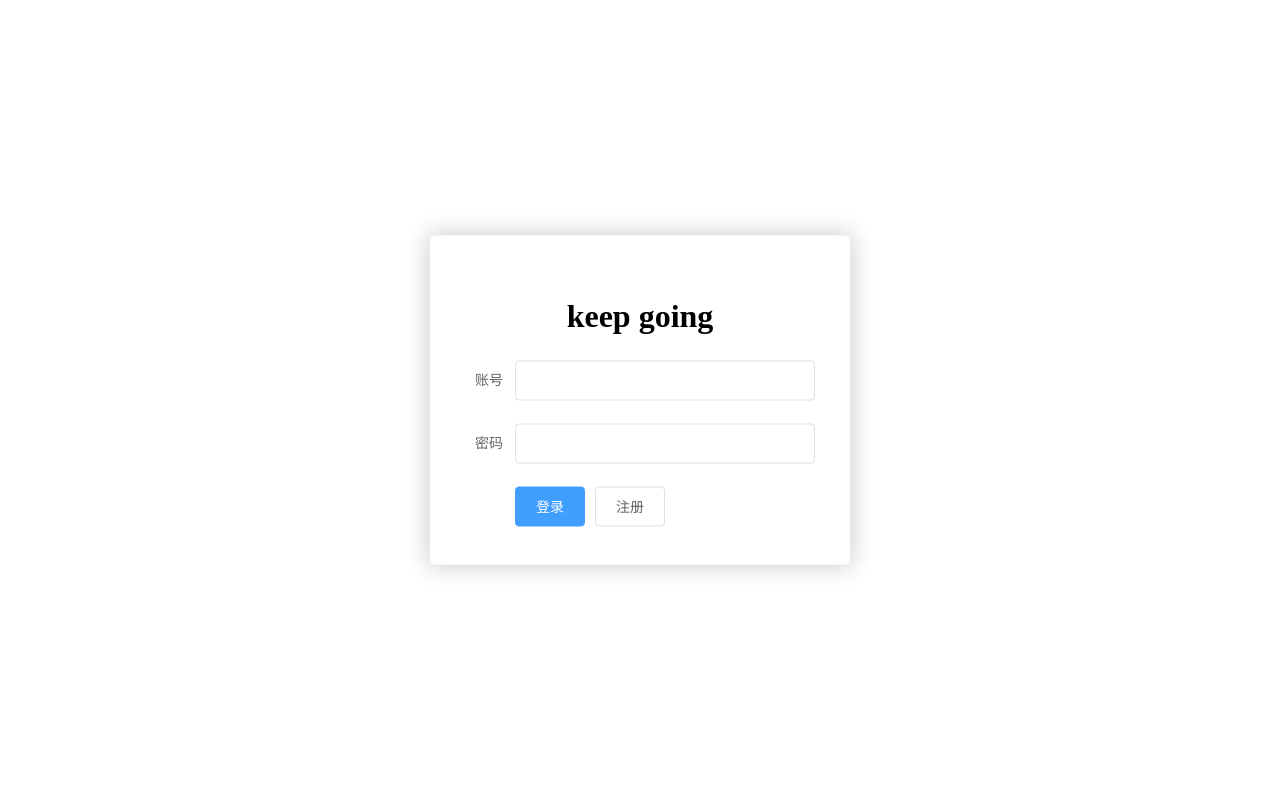
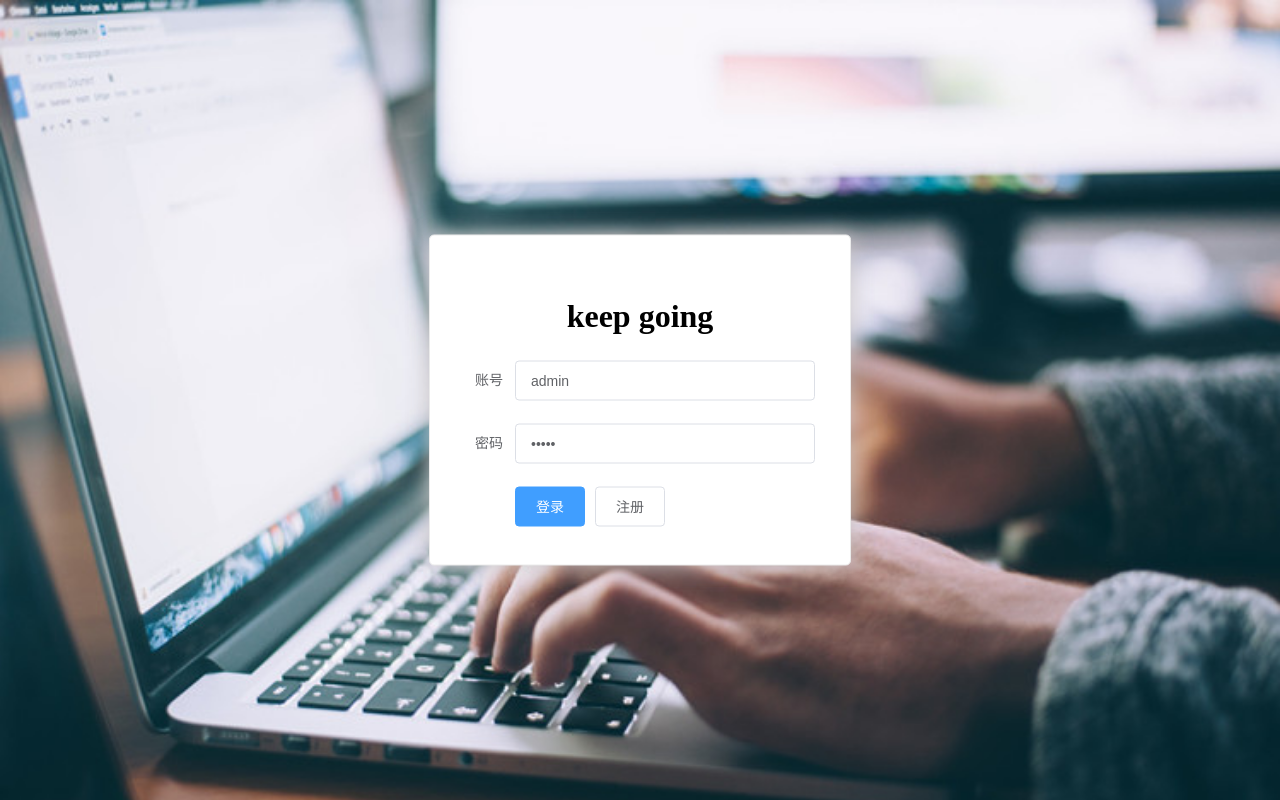
Before and after one commit to dengjianfl/blog-admin-ts, a Vue app: page /login in a window 1280 px wide. Built offline with nearby package versions, Linux system fonts and the light colour scheme.

Commit message:
登录界面接口调试

```diff
--- a/package.json
+++ b/package.json
@@ -9,6 +9,7 @@
     "test:unit": "vue-cli-service test:unit"
   },
   "dependencies": {
+    "axios": "^0.19.0",
     "element-ui": "^2.4.5",
     "vue": "^2.6.10",
     "vue-class-component": "^7.0.2",
--- a/src/App.vue
+++ b/src/App.vue
@@ -16,5 +16,12 @@ export default {
 </script>
 
 <style lang="scss">
- @import "./assets/scss/reset.scss";
+@import "./assets/scss/reset.scss";
+html,
+body,
+#app{
+    width: 100%;
+    height: 100%;
+    overflow: hidden;
+}
 </style>
--- a/src/main.ts
+++ b/src/main.ts
@@ -2,6 +2,7 @@ import Vue from 'vue';
 import App from './App.vue';
 import router from './router';
 import './plugins/element.js';
+
 
 Vue.config.productionTip = false;
 
--- a/src/views/Login.vue
+++ b/src/views/Login.vue
@@ -2,15 +2,15 @@
 	<div class="login">
         <div class="login-wrap">
             <h3>keep going</h3>
-            <el-form status-icon ref="ruleForm" label-width="50px" class="demo-ruleForm">
+            <el-form ref="ruleForm" label-width="50px" class="demo-ruleForm">
                 <el-form-item label="账号">
-                    <el-input type="password" autocomplete="off"></el-input>
+                    <el-input type="text" v-model="username"></el-input>
                 </el-form-item>
                 <el-form-item label="密码">
-                    <el-input type="password" autocomplete="off"></el-input>
+                    <el-input type="password" v-model="password"></el-input>
                 </el-form-item>
                 <el-form-item>
-                    <el-button type="primary">登录</el-button>
+                    <el-button type="primary" @click="login">登录</el-button>
                     <el-button>注册</el-button>
                 </el-form-item>
             </el-form>
@@ -36,16 +36,42 @@
 <script lang="ts">
 import { Component, Vue } from 'vue-property-decorator';
 import HelloWorld from '@/components/HelloWorld.vue'; // @ is an alias to /src
+import Axios from 'axios';
 
 @Component({
     components: {},
 })
 export default class Login extends Vue {
+    data () {
+        return {
+            username: 'admin',
+            password: 12345
+        };
+    }
 
+    private login() {
+        Axios({
+            method: 'post',//指定请求方式
+            url: '/blog_front_api/user/login',
+            data: {}
+        }).then(res => {
+            console.log(JSON.stringify(res));
+        }).catch(err => {
+
+        });
+
+    }
 }
 </script>
 
 <style lang="scss" scoped>
+.login{
+    position: relative;
+    width: 100%;
+    height: 100%;
+    background-image: url(../assets/image/login-bg.jpg);
+    background-size: 100%;
+}
 .login-wrap{
     position: fixed;
     left: 50%;
--- /dev/null
+++ b/vue.config.js
@@ -0,0 +1,15 @@
+module.exports = {
+    devServer: {
+        // 设置代理
+        proxy: {
+            '/blog_front_api': {
+                target: 'http://localhost:8081/', // 域名
+                ws: true, // 是否启用websockets
+                changeOrigin: true, //开启代理：在本地会创建一个虚拟服务端，然后发送请求的数据，并同时接收请求的数据，这样服务端和服务端进行数据的交互就不会有跨域问题
+                pathRequiresRewrite: {
+                    '^/blog_front_api': '/'
+                }
+            }
+        }
+    }
+}
```
Also changed, not shown: src/assets/image/login-bg.jpg (added), 1 other file (tests, documents, lock files or other folders).
